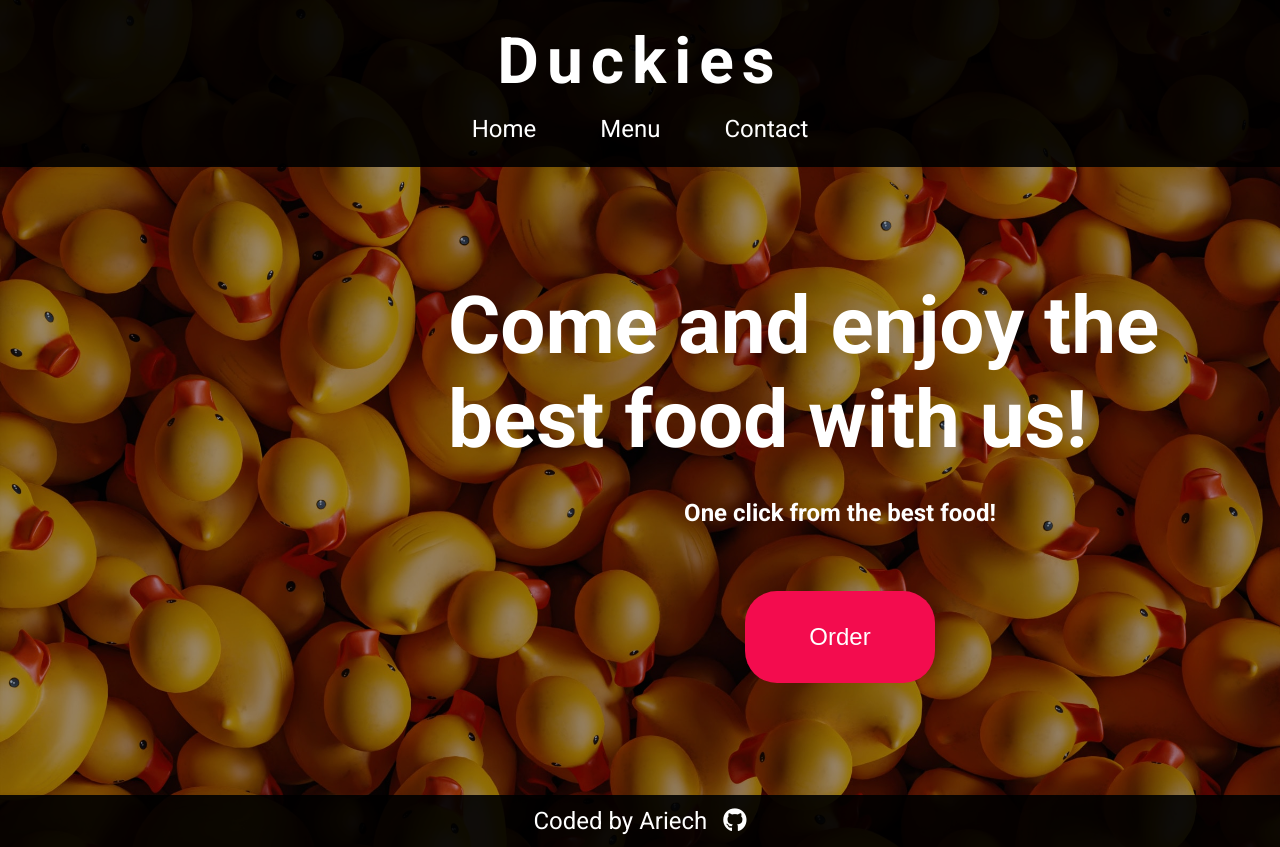
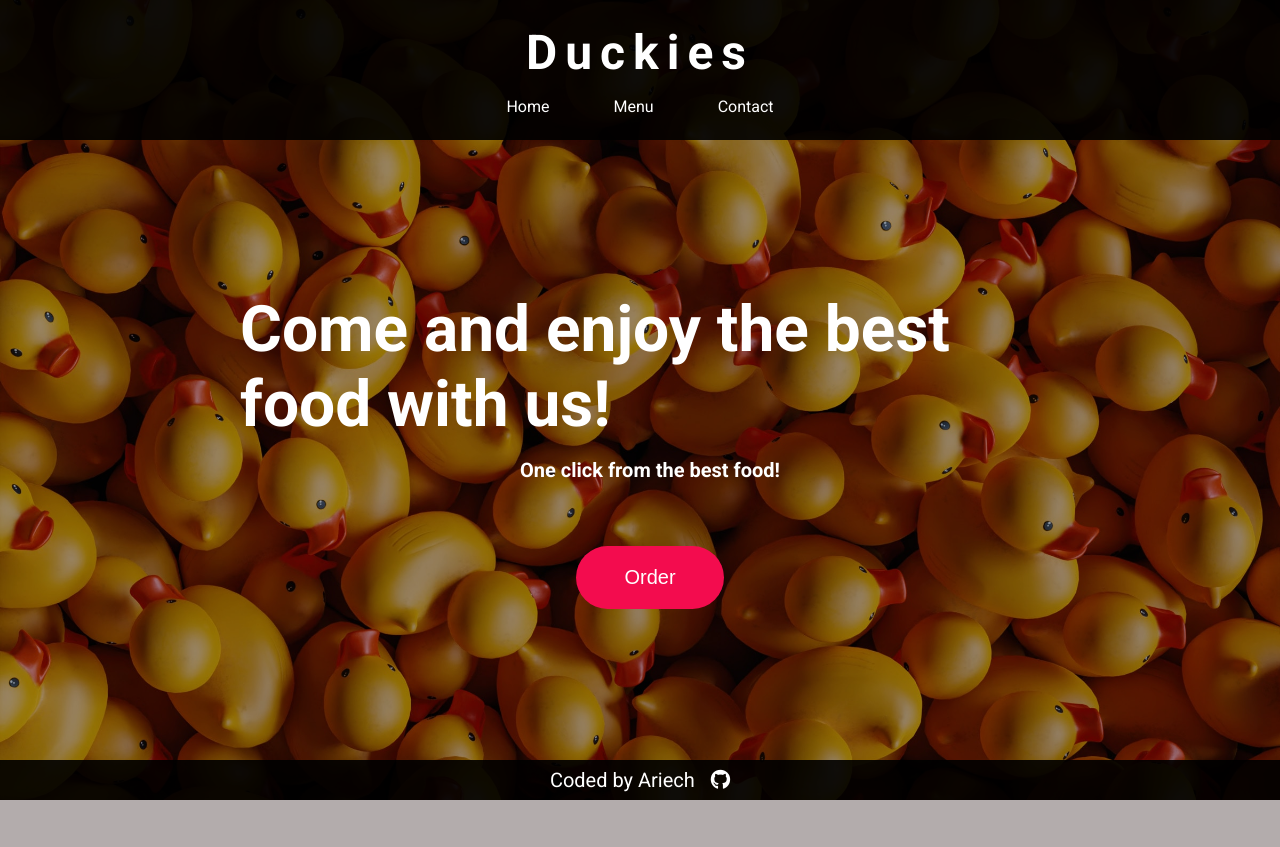
Before and after one commit to Ariech/odin-restaurant-page, a website: page dist/index.html in a window 1280 px wide. After the commit the page ends 800 px from the top, so only its background shows below. Drawn offline with Linux system fonts and the light colour scheme.

Commit message:
Update init page styles

```diff
--- a/package.json
+++ b/package.json
@@ -6,7 +6,8 @@
   "scripts": {
     "test": "echo \"Error: no test specified\" && exit 1",
     "build": "webpack",
-    "watch": "webpack --watch"
+    "watch": "webpack --watch",
+    "github": "git subtree push --prefix dist origin gh-pages"
   },
   "keywords": [],
   "author": "",
--- a/src/styles.css
+++ b/src/styles.css
@@ -42,13 +42,13 @@ body {
 }
 
 .restaurant-name {
-  font-size: 4rem;
+  font-size: 3rem;
   letter-spacing: 0.5rem;
 }
 
 .nav {
   display: flex;
-  font-size: 1.5rem;
+  font-size: 1rem;
   flex-wrap: wrap;
   justify-content: center;
   gap: 2rem;
@@ -75,25 +75,25 @@ body {
 .home {
   display: flex;
   flex-direction: column;
-  max-width: 960px;
-  margin: 4rem 0 4rem 25rem;
+  max-width: 820px;
+  margin: 4rem 0 4rem 12rem;
 }
 
 .home-hero {
   display: flex;
   flex-direction: column;
   justify-content: center;
-  gap: 2rem;
+  gap: 1rem;
   margin-bottom: 4rem;
 }
 
 .home-h2 {
-  font-size: 5rem;
+  font-size: 4rem;
 }
 
 .home-h3 {
   align-self: center;
-  font-size: 1.5rem;
+  font-size: 1.25rem;
 }
 
 .order-button-wrapper {
@@ -103,8 +103,8 @@ body {
 }
 
 .order-button {
-  padding: 2rem 4rem;
-  font-size: 1.5rem;
+  padding: 1em 3rem;
+  font-size: 1.25rem;
   background-color: var(--background-pink-light);
   border: none;
   color: white;
@@ -121,8 +121,8 @@ body {
   justify-content: center;
   gap: 1rem;
   background-color: var(--background-dark);
-  font-size: 1.5rem;
-  padding: 0.75rem;
+  font-size: 1.25rem;
+  padding: 0.5rem;
 }
 
 .fa-github::before {
--- a/webpack.config.js
+++ b/webpack.config.js
@@ -7,6 +7,7 @@ module.exports = {
     filename: "main.js",
     path: path.resolve(__dirname, "dist"),
   },
+
   devtool: "inline-source-map",
   module: {
     rules: [
```
Also changed, not shown: dist/main.js.
